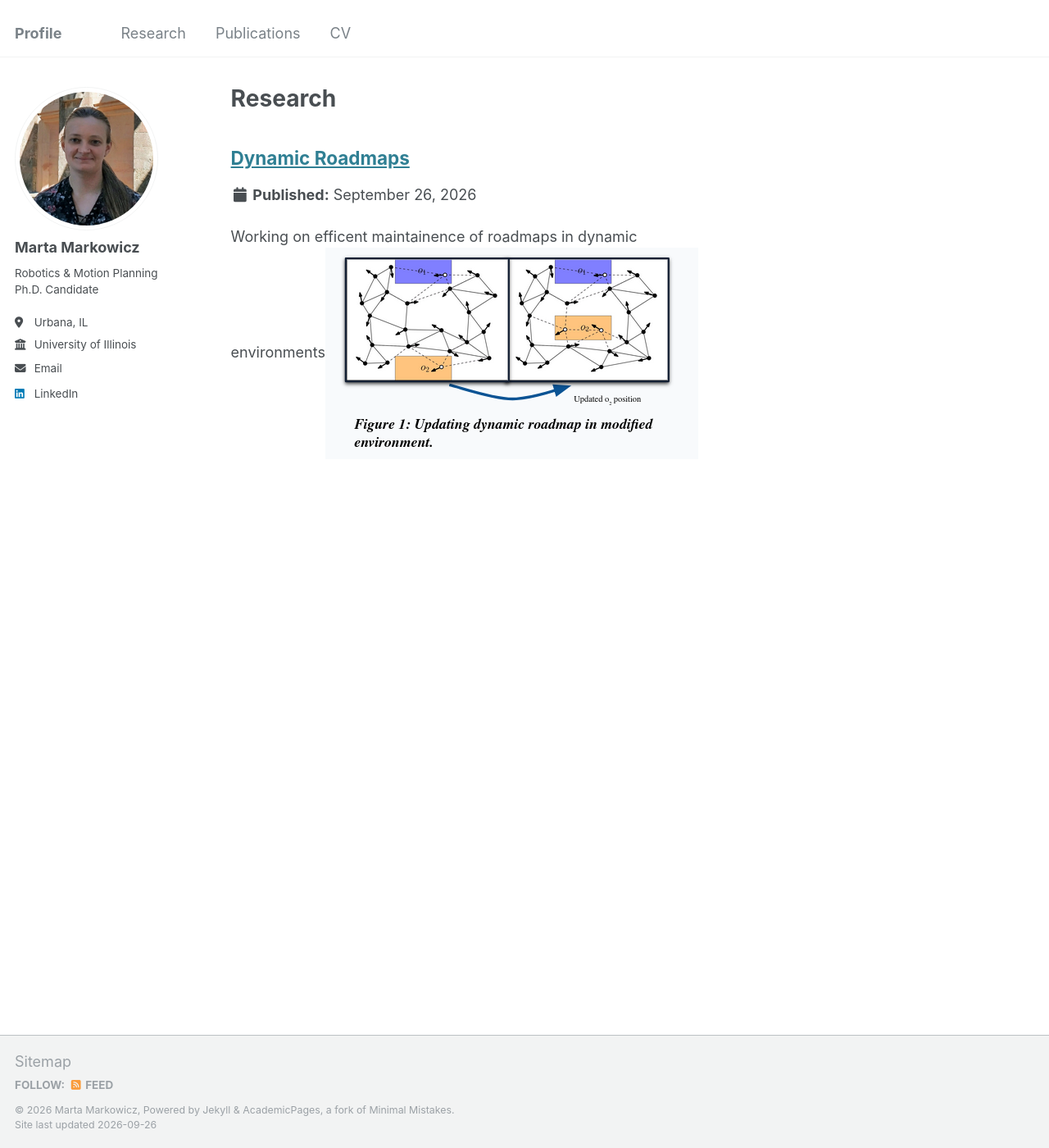
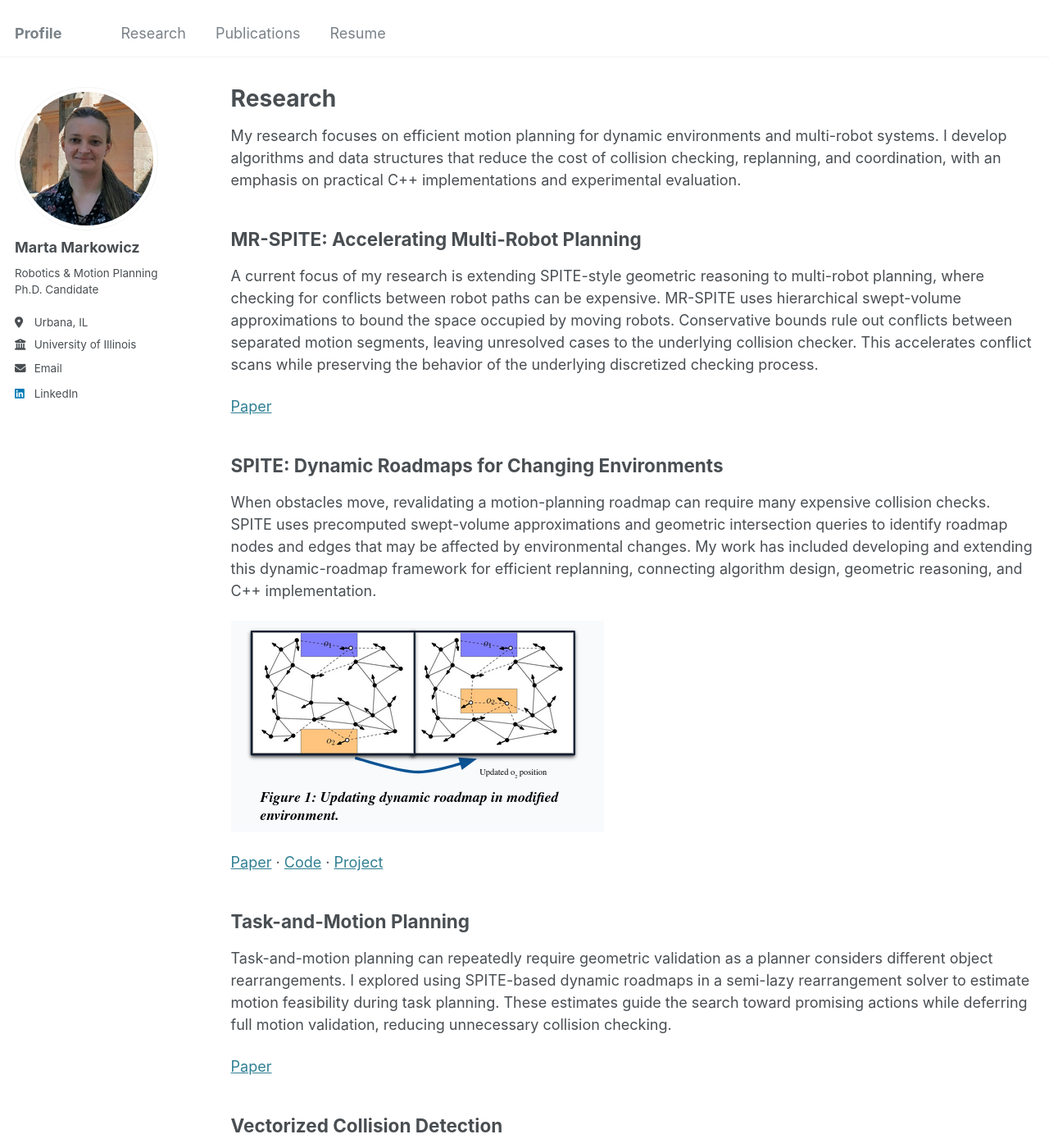
Before and after one commit to martasm2/martasm2.github.io, a Jekyll site: the page built from _pages/research.md, in a window 1280 px wide and 1400 px high. Shown: the whole window at 82% size. Built offline with Jekyll 4.4.1, drawn with Linux system fonts in a browser that asks for light colours; some of the changed text lies outside the part shown.

Commit message:
Broad updates across research,publications,cv

```diff
--- a/_config.yml
+++ b/_config.yml
@@ -24,7 +24,7 @@ author:
   avatar           : "marta_profile_in.jpeg"
   name             : "Marta Markowicz"
   pronouns         : # example: "she/her"
-  bio              : "Robotics & Motion Planning Ph.D. Candidate"
+  bio              : "Robotics & Motion Planning Ph.D.&nbsp;Candidate"
   location         : "Urbana, IL"
   employer         : "University of Illinois"
   uri              : # URL
--- a/_data/navigation.yml
+++ b/_data/navigation.yml
@@ -15,5 +15,5 @@ main:
   # - title: "Other"
   #   url: /portfolio/
 
-  - title: "CV"
-    url: /cv/
+  - title: "Resume"
+    url: /resume/
--- a/_includes/author-profile.html
+++ b/_includes/author-profile.html
@@ -17,7 +17,7 @@
   <div class="author__content">
     <h3 class="author__name">{{ author.name }}</h3>
     {% if author.pronouns %}<p class="author__pronouns">{{ author.pronouns }}</p>{% endif %}
-    {% if author.bio %}<p class="author__bio">{{ author.bio }}</p>{% endif %}
+    {% if author.bio %}<p class="author__bio">{{ author.bio | replace: '&nbsp;', ' ' | replace: 'Robotics & Motion Planning', '<span class="author__bio-group">Robotics &amp; Motion Planning</span>' | replace: 'Ph.D. Candidate', '<span class="author__bio-group">Ph.D. Candidate</span>' }}</p>{% endif %}
   </div>
 
   <div class="author__urls-wrapper">
--- /dev/null
+++ b/_pages/research.md
@@ -0,0 +1,45 @@
+---
+layout: archive
+title: "Research"
+permalink: /research/
+author_profile: true
+---
+
+My research focuses on efficient motion planning for dynamic environments and multi-robot systems. I develop algorithms and data structures that reduce the cost of collision checking, replanning, and coordination, with an emphasis on practical C++ implementations and experimental evaluation.
+
+## MR-SPITE: Accelerating Multi-Robot Planning
+{: .archive__item-title }
+
+A current focus of my research is extending SPITE-style geometric reasoning to multi-robot planning, where checking for conflicts between robot paths can be expensive. MR-SPITE uses hierarchical swept-volume approximations to bound the space occupied by moving robots. Conservative bounds rule out conflicts between separated motion segments, leaving unresolved cases to the underlying collision checker. This accelerates conflict scans while preserving the behavior of the underlying discretized checking process.
+
+[Paper](https://arxiv.org/abs/2609.23928)
+
+## SPITE: Dynamic Roadmaps for Changing Environments
+{: .archive__item-title }
+
+When obstacles move, revalidating a motion-planning roadmap can require many expensive collision checks. SPITE uses precomputed swept-volume approximations and geometric intersection queries to identify roadmap nodes and edges that may be affected by environmental changes. My work has included developing and extending this dynamic-roadmap framework for efficient replanning, connecting algorithm design, geometric reasoning, and C++ implementation.
+
+![SPITE dynamic-roadmap illustration]({{ '/images/spite_fig1.png' | relative_url }})
+
+[Paper](https://arxiv.org/abs/2407.00259) · [Code](https://github.com/parasollab/open-spite) · [Project](https://parasollab.web.illinois.edu/research/spite/)
+
+## Task-and-Motion Planning
+{: .archive__item-title }
+
+Task-and-motion planning can repeatedly require geometric validation as a planner considers different object rearrangements. I explored using SPITE-based dynamic roadmaps in a semi-lazy rearrangement solver to estimate motion feasibility during task planning. These estimates guide the search toward promising actions while deferring full motion validation, reducing unnecessary collision checking.
+
+[Paper](https://construction-robots.github.io/papers/110.pdf)
+
+## Vectorized Collision Detection
+{: .archive__item-title }
+
+Collision and edge validation can dominate planning runtime, making the organization of geometric computations an important systems problem. In Serialized Red-Green-Gray, we use conservative geometric approximations to classify roadmap edges as valid, invalid, or uncertain. Batch serialization and vectorization enable GPU acceleration of this heuristic validation, complementing the reduction in edges that need full collision checking.
+
+[Paper](https://arxiv.org/abs/2603.28674)
+
+## Space-Time Planning
+{: .archive__item-title }
+
+My earlier research explored sampling-based planning in space-time using temporal safe intervals to reason about when motions are feasible around moving obstacles. This work considers future obstacle motion, including uncertain or unknown motion, rather than treating the environment as static at each timestep.
+
+See my [publications]({{ '/publications/' | relative_url }}) for the related papers.
--- a/_sass/_sidebar.scss
+++ b/_sass/_sidebar.scss
@@ -153,6 +153,11 @@
   }
 }
 
+.author__bio-group {
+  display: inline-block;
+  white-space: nowrap;
+}
+
 .author__urls-wrapper {
   position: relative;
   display: table-cell;
```
Also changed, not shown: _pages/cv.md (deleted, +0 -159 lines), _pages/publications.html (deleted, +0 -33 lines), _pages/publications.md (added, +45 -0 lines), _pages/research.html (deleted, +0 -13 lines), _pages/resume.md (added, +12 -0 lines), 3 other files.
